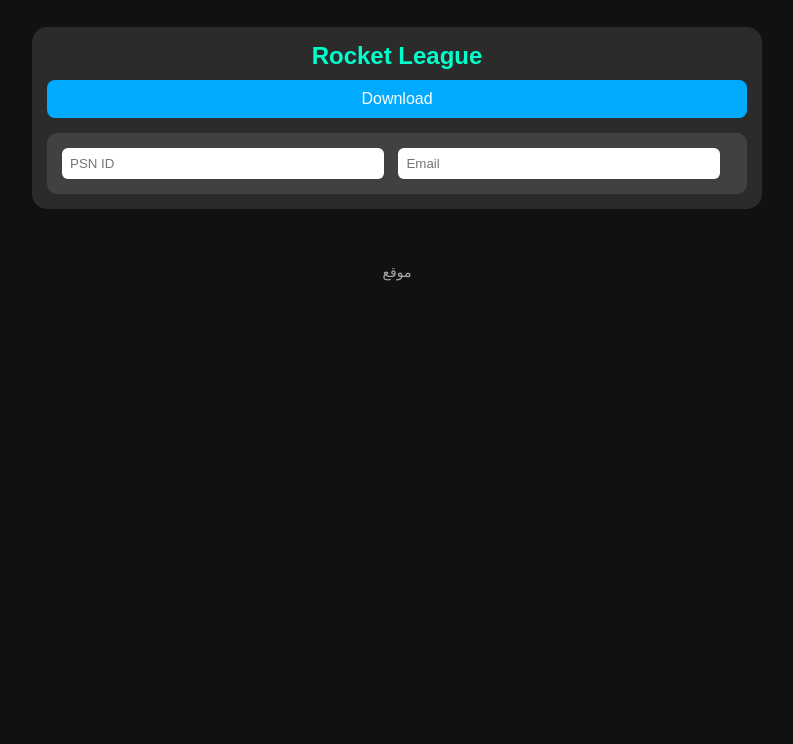
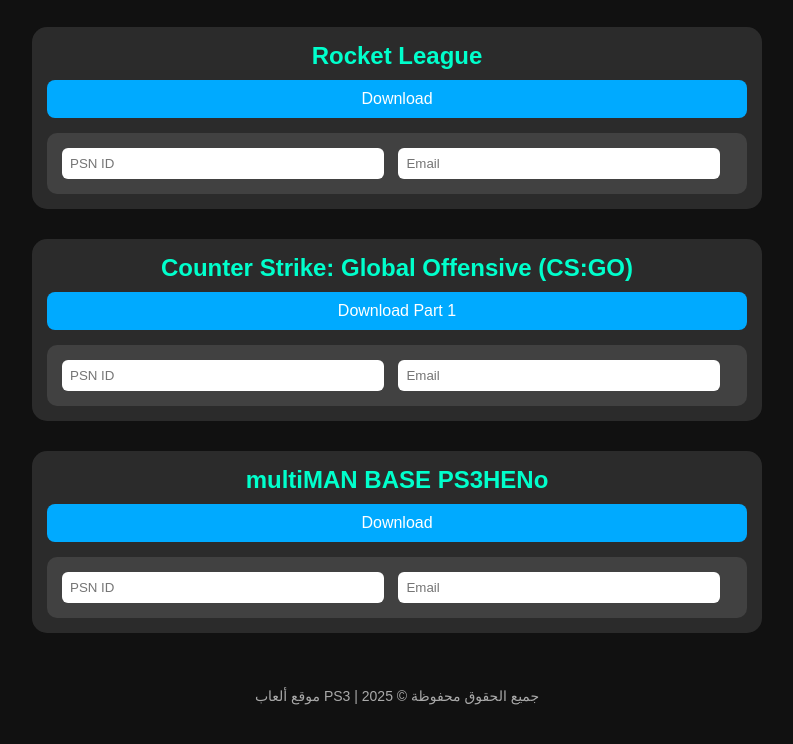
Before and after one commit to mouatezkikou-dotcom/ps3teams, a plain HTML site: page index.html in a window 1280 px wide. Shown: the part 2162-2906 px from the top of the page, without its empty margins (243-1036 px from the left). Before the commit the page ends 2482 px from the top, so only its background shows below. Drawn offline with Linux system fonts and the light colour scheme.

Commit message:
Update index.html

```diff
--- a/index.html
+++ b/index.html
@@ -155,7 +155,7 @@
     <!-- COD7 DLC -->
     <div class="game">
       <h2>Call of Duty 7 DLC</h2>
-      <a href="https://www.mediafire.com/file/fc9wc3emgzvm1to/%D9%84%D8%B9%D8%A8%D9%87_%D9%83%D9%88%D8%AF_7__%D8%B3%D9%88%D9%86%D9%8A_3.rar/file">Download</a>
+      <a href="https://www.mediafire.com/file/3htcfdt9lxawssl/%D9%85%D8%A7%D8%A8%D8%A7%D8%AA+%D9%83%D9%88%D8%AF+7+%D8%B2%D9%88%D9%85%D8%A8%D9%8A+%D9%88+%D8%AD%D8%B1%D8%A8+.rar/file">Download</a>
       <div class="form-box">
         <input type="text" placeholder="PSN ID">
         <input type="email" placeholder="Email">
@@ -182,7 +182,30 @@
       </div>
     </div>
 
+    <!-- CS:GO -->
+    <div class="game">
+      <h2>Counter Strike: Global Offensive (CS:GO)</h2>
+      <a href="https://www.mediafire.com/file/2etqipxaxuvbxte/Counter_Strike_Global_Offensive_%5BNPUB30589%5D-%5BGO%5D_Part1.pkg/file">Download Part 1</a>
+      <div class="form-box">
+        <input type="text" placeholder="PSN ID">
+        <input type="email" placeholder="Email">
+      </div>
+    </div>
+
+    <!-- multiMAN BASE PS3HENo -->
+    <div class="game">
+      <h2>multiMAN BASE PS3HENo</h2>
+      <a href="https://www.mediafire.com/file/ycbtkvfgbs8ucho/multiMAN_BASE_PS3HENo.pkg/file">Download</a>
+      <div class="form-box">
+        <input type="text" placeholder="PSN ID">
+        <input type="email" placeholder="Email">
+      </div>
+    </div>
+
   </div>
 
   <footer>
-    موقع
+    موقع ألعاب PS3 | جميع الحقوق محفوظة © 2025
+  </footer>
+</body>
+</html>
```
